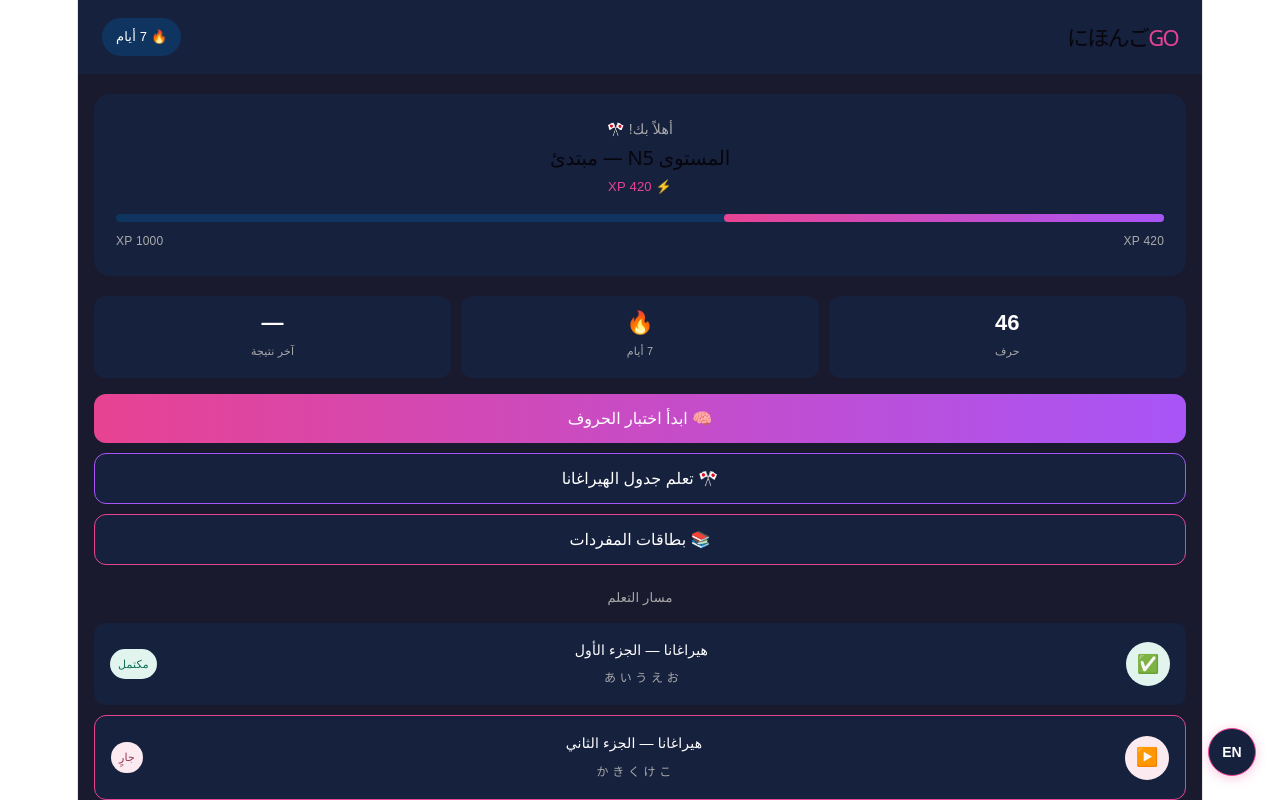
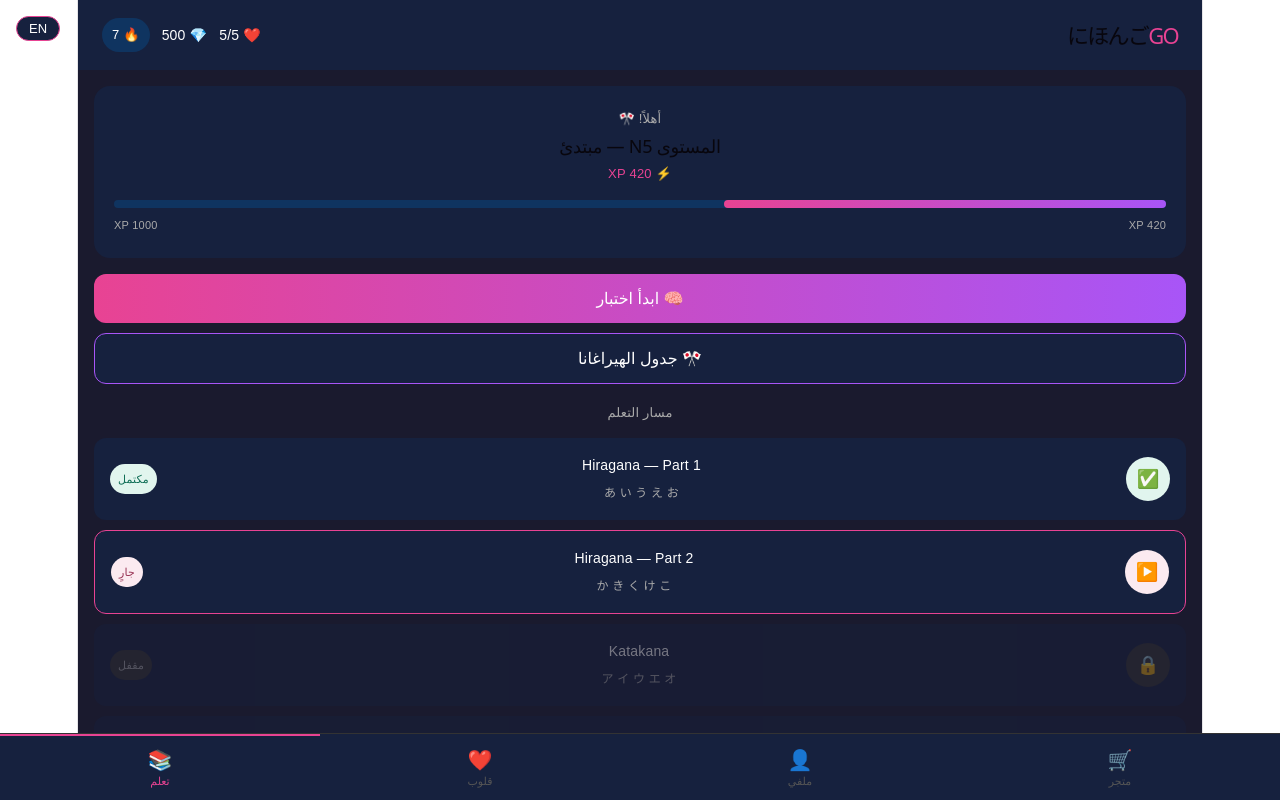
Before and after one commit to thatsabod/nihongo-app, a React (Vite) app: page / in a window 1280 px wide. Shown: the top 800 px of the page. Built offline with nearby package versions, Linux system fonts and the light colour scheme.

Commit message:
add localStorage save

```diff
--- a/src/App.jsx
+++ b/src/App.jsx
@@ -1,9 +1,7 @@
 import { useState, useEffect } from 'react'
 import { hiragana } from './data.js'
-import Home from './screens/Home.jsx'
 import Quiz from './screens/Quiz.jsx'
 import Result from './screens/Result.jsx'
-import Vocab from './screens/Vocab.jsx'
 import Letters from './screens/Letters.jsx'
 
 function shuffle(arr) {
@@ -12,44 +10,73 @@ function shuffle(arr) {
 
 const translations = {
   ar: {
-    welcome: 'أهلاً بك! 🎌',
-    level: 'المستوى N5 — مبتدئ',
-    startQuiz: '🧠 ابدأ اختبار الحروف',
-    learnChart: '🎌 تعلم جدول الهيراغانا',
-    vocab: '📚 بطاقات المفردات',
-    days: 'أيام',
-    characters: 'حرف',
-    lastScore: 'آخر نتيجة',
-    path: 'مسار التعلم',
+    learn: 'تعلم', hearts: 'قلوب', profile: 'ملفي', shop: 'متجر',
+    welcome: 'أهلاً! 🎌', level: 'المستوى N5 — مبتدئ',
+    startQuiz: '🧠 ابدأ اختبار', learnChart: '🎌 جدول الهيراغانا',
+    vocab: '📚 المفردات', days: 'أيام', chars: 'حرف', lastScore: 'آخر نتيجة',
+    path: 'مسار التعلم', done: 'مكتمل', inProgress: 'جارٍ', locked: 'مقفل',
+    noHearts: 'انتهت قلوبك!', wait: 'انتظر 5 ساعات أو اشتري من المتجر',
   },
   en: {
-    welcome: 'Welcome! 🎌',
-    level: 'Level N5 — Beginner',
-    startQuiz: '🧠 Start Character Quiz',
-    learnChart: '🎌 Learn Hiragana Chart',
-    vocab: '📚 Vocabulary Cards',
-    days: 'days',
-    characters: 'chars',
-    lastScore: 'last score',
-    path: 'Learning Path',
+    learn: 'Learn', hearts: 'Hearts', profile: 'Profile', shop: 'Shop',
+    welcome: 'Welcome! 🎌', level: 'Level N5 — Beginner',
+    startQuiz: '🧠 Start Quiz', learnChart: '🎌 Hiragana Chart',
+    vocab: '📚 Vocabulary', days: 'days', chars: 'chars', lastScore: 'last score',
+    path: 'Learning Path', done: 'Done', inProgress: 'In Progress', locked: 'Locked',
+    noHearts: 'No hearts left!', wait: 'Wait 5 hours or buy from shop',
   }
 }
 
+const ACHIEVEMENTS = [
+  { id: 'first',    icon: '⚡', label: 'First Quiz',    condition: (s) => s.totalQuizzes >= 1 },
+  { id: 'streak7',  icon: '🔥', label: '7 Day Streak',  condition: (s) => s.streak >= 7 },
+  { id: 'perfect',  icon: '🏆', label: 'Perfect Score',  condition: (s) => s.perfectScores >= 1 },
+  { id: 'master10', icon: '🎌', label: '10 Mastered',    condition: (s) => Object.values(s.progress).filter(v => v >= 10).length >= 10 },
+  { id: 'xp500',    icon: '💎', label: '500 XP',         condition: (s) => s.xp >= 500 },
+  { id: 'quiz10',   icon: '🌟', label: '10 Quizzes',     condition: (s) => s.totalQuizzes >= 10 },
+]
+
 export default function App() {
+  const [tab, setTab] = useState('learn')
   const [screen, setScreen] = useState('home')
   const [lang, setLang] = useState('ar')
   const [questions, setQuestions] = useState([])
   const [qIndex, setQIndex] = useState(0)
   const [selected, setSelected] = useState(null)
   const [score, setScore] = useState(0)
+  const [lastScore, setLastScore] = useState(0)
   const [xp, setXp] = useState(420)
   const [streak] = useState(7)
-  const [lastScore, setLastScore] = useState(0)
+  const [hearts, setHearts] = useState(5)
   const [progress, setProgress] = useState({})
+  const [totalQuizzes, setTotalQuizzes] = useState(0)
+  const [perfectScores, setPerfectScores] = useState(0)
+  const [gems, setGems] = useState(500)
 
+  // Load saved data
+  useEffect(() => {
+    const saved = JSON.parse(localStorage.getItem('nihongo-save') || '{}')
+    if (saved.xp)          setXp(saved.xp)
+    if (saved.hearts)      setHearts(saved.hearts)
+    if (saved.gems)        setGems(saved.gems)
+    if (saved.progress)    setProgress(saved.progress)
+    if (saved.totalQuizzes) setTotalQuizzes(saved.totalQuizzes)
+    if (saved.perfectScores) setPerfectScores(saved.perfectScores)
+    if (saved.lastScore)   setLastScore(saved.lastScore)
+  }, [])
+
+  // Save data on every change
+  useEffect(() => {
+    localStorage.setItem('nihongo-save', JSON.stringify({
+      xp, hearts, gems, progress, totalQuizzes, perfectScores, lastScore
+    }))
+  }, [xp, hearts, gems, progress, totalQuizzes, perfectScores, lastScore])
   const t = translations[lang]
 
+  const stats = { xp, streak, progress, totalQuizzes, perfectScores }
+
   const startQuiz = () => {
+    if (hearts <= 0) return
     setQuestions(shuffle(hiragana).slice(0, 10))
     setQIndex(0)
     setSelected(null)
@@ -66,6 +93,8 @@ export default function App() {
       setXp(x => x + 10)
       const kana = questions[qIndex].kana
       setProgress(p => ({ ...p, [kana]: Math.min((p[kana] || 0) + 1, 10) }))
+    } else {
+      setHearts(h => Math.max(h - 1, 0))
     }
   }
 
@@ -78,61 +107,33 @@ export default function App() {
         setQIndex(i => i + 1)
         setSelected(null)
       } else {
-        setLastScore(score + (isCorrect ? 1 : 0))
+        const finalScore = score + (isCorrect ? 1 : 0)
+        setLastScore(finalScore)
+        setTotalQuizzes(q => q + 1)
+        if (finalScore === questions.length) setPerfectScores(p => p + 1)
         setScreen('result')
       }
     }, delay)
     return () => clearTimeout(timer)
   }, [selected])
 
-  // Language toggle button — shown on every screen
   const LangBtn = () => (
-    <button
-      onClick={() => setLang(l => l === 'ar' ? 'en' : 'ar')}
-      style={{
-        position: 'fixed', bottom: '24px', right: '24px', zIndex: 999,
-        background: '#16213e', border: '1px solid #e84393',
-        borderRadius: '50%', width: '48px', height: '48px',
-        color: 'white', fontSize: '14px', fontWeight: '600',
-        cursor: 'pointer', boxShadow: '0 2px 12px rgba(232,67,147,0.3)'
-      }}>
+    <button onClick={() => setLang(l => l === 'ar' ? 'en' : 'ar')}
+      style={{ position: 'fixed', top: '16px', left: '16px', zIndex: 999, background: '#16213e', border: '1px solid #e84393', borderRadius: '20px', padding: '4px 12px', color: 'white', fontSize: '13px', cursor: 'pointer' }}>
       {lang === 'ar' ? 'EN' : 'ع'}
     </button>
   )
 
   if (screen === 'quiz') return (
     <>
-      <Quiz
-        questions={questions}
-        qIndex={qIndex}
-        selected={selected}
-        score={score}
-        xp={xp}
-        lang={lang}
-        onAnswer={handleAnswer}
-        onBack={() => setScreen('home')}
-      />
+      <Quiz questions={questions} qIndex={qIndex} selected={selected} score={score} xp={xp} hearts={hearts} lang={lang} onAnswer={handleAnswer} onBack={() => setScreen('home')} />
       <LangBtn />
     </>
   )
 
   if (screen === 'result') return (
     <>
-      <Result
-        score={lastScore}
-        total={questions.length}
-        xpEarned={lastScore * 10}
-        lang={lang}
-        onHome={() => setScreen('home')}
-        onRetry={startQuiz}
-      />
-      <LangBtn />
-    </>
-  )
-
-  if (screen === 'vocab') return (
-    <>
-      <Vocab lang={lang} onBack={() => setScreen('home')} />
+      <Result score={lastScore} total={questions.length} xpEarned={lastScore * 10} lang={lang} onHome={() => { setScreen('home'); setTab('learn') }} onRetry={startQuiz} />
       <LangBtn />
     </>
   )
@@ -144,87 +145,197 @@ export default function App() {
     </>
   )
 
-  return (
-    <>
-      <div style={{ minHeight: '100vh', background: '#1a1a2e', fontFamily: 'sans-serif', color: 'white', direction: lang === 'ar' ? 'rtl' : 'ltr' }}>
+  const xpPercent = Math.min((xp / 1000) * 100, 100)
 
-        {/* Header */}
+  // LEARN TAB
+  const LearnTab = () => (
+    <div style={{ paddingBottom: '80px' }}>
       <div style={{ background: '#16213e', padding: '18px 24px', display: 'flex', justifyContent: 'space-between', alignItems: 'center' }}>
-          <h1 style={{ margin: 0, fontSize: '22px' }}>
-            にほんご<span style={{ color: '#e84393' }}>GO</span>
-          </h1>
-          <div style={{ background: '#0f3460', padding: '6px 14px', borderRadius: '20px', fontSize: '13px' }}>
-            🔥 {streak} {t.days}
+        <h1 style={{ margin: 0, fontSize: '22px' }}>にほんご<span style={{ color: '#e84393' }}>GO</span></h1>
+        <div style={{ display: 'flex', gap: '12px', alignItems: 'center' }}>
+          <span style={{ fontSize: '14px' }}>❤️ {hearts}/5</span>
+          <span style={{ fontSize: '14px' }}>💎 {gems}</span>
+          <span style={{ background: '#0f3460', padding: '4px 10px', borderRadius: '20px', fontSize: '13px' }}>🔥 {streak}</span>
         </div>
       </div>
 
+      {/* No hearts warning */}
+      {hearts === 0 && (
+        <div style={{ margin: '16px', background: '#7a1f1f', borderRadius: '12px', padding: '14px 16px', textAlign: 'center' }}>
+          <p style={{ margin: '0 0 4px', fontWeight: '500' }}>{t.noHearts}</p>
+          <p style={{ margin: 0, fontSize: '13px', color: '#ffaaaa' }}>{t.wait}</p>
+        </div>
+      )}
+
       {/* XP Card */}
-        <div style={{ margin: '20px 16px', background: '#16213e', borderRadius: '16px', padding: '22px' }}>
-          <p style={{ color: '#aaa', margin: '0 0 4px', fontSize: '14px' }}>{t.welcome}</p>
-          <h2 style={{ margin: '0 0 4px', fontSize: '20px' }}>{t.level}</h2>
-          <p style={{ color: '#e84393', fontSize: '13px', margin: '0 0 14px' }}>⚡ {xp} XP</p>
+      <div style={{ margin: '16px', background: '#16213e', borderRadius: '16px', padding: '20px' }}>
+        <p style={{ color: '#aaa', margin: '0 0 4px', fontSize: '13px' }}>{t.welcome}</p>
+        <h2 style={{ margin: '0 0 4px', fontSize: '18px' }}>{t.level}</h2>
+        <p style={{ color: '#e84393', fontSize: '13px', margin: '0 0 12px' }}>⚡ {xp} XP</p>
         <div style={{ background: '#0f3460', borderRadius: '8px', height: '8px' }}>
-            <div style={{ background: 'linear-gradient(90deg,#e84393,#a855f7)', width: `${Math.min((xp / 1000) * 100, 100)}%`, height: '100%', borderRadius: '8px', transition: 'width 0.5s' }} />
+          <div style={{ background: 'linear-gradient(90deg,#e84393,#a855f7)', width: `${xpPercent}%`, height: '100%', borderRadius: '8px', transition: 'width 0.5s' }} />
         </div>
-          <div style={{ display: 'flex', justifyContent: 'space-between', fontSize: '12px', color: '#aaa', marginTop: '6px' }}>
+        <div style={{ display: 'flex', justifyContent: 'space-between', fontSize: '11px', color: '#aaa', marginTop: '4px' }}>
           <span>{xp} XP</span><span>1000 XP</span>
         </div>
       </div>
 
-        {/* Stats */}
-        <div style={{ display: 'grid', gridTemplateColumns: '1fr 1fr 1fr', gap: '10px', padding: '0 16px', marginBottom: '16px' }}>
-          {[
-            ['46', t.characters],
-            ['🔥', `${streak} ${t.days}`],
-            [lastScore > 0 ? lastScore : '—', t.lastScore]
-          ].map(([val, label], i) => (
-            <div key={i} style={{ background: '#16213e', borderRadius: '12px', padding: '14px', textAlign: 'center' }}>
-              <div style={{ fontSize: '22px', fontWeight: '600' }}>{val}</div>
-              <div style={{ fontSize: '11px', color: '#aaa', marginTop: '2px' }}>{label}</div>
-            </div>
-          ))}
-        </div>
-
       {/* Buttons */}
-        <div style={{ padding: '0 16px', marginBottom: '20px', display: 'flex', flexDirection: 'column', gap: '10px' }}>
-          <button onClick={startQuiz}
-            style={{ width: '100%', padding: '15px', background: 'linear-gradient(90deg,#e84393,#a855f7)', border: 'none', borderRadius: '12px', color: 'white', fontSize: '16px', fontWeight: '500', cursor: 'pointer' }}>
-            {t.startQuiz}
+      <div style={{ padding: '0 16px', display: 'flex', flexDirection: 'column', gap: '10px', marginBottom: '16px' }}>
+        <button onClick={startQuiz} disabled={hearts === 0}
+          style={{ width: '100%', padding: '15px', background: hearts === 0 ? '#333' : 'linear-gradient(90deg,#e84393,#a855f7)', border: 'none', borderRadius: '12px', color: hearts === 0 ? '#666' : 'white', fontSize: '16px', fontWeight: '500', cursor: hearts === 0 ? 'not-allowed' : 'pointer' }}>
+          {t.startQuiz} {hearts === 0 ? '🚫' : ''}
         </button>
         <button onClick={() => setScreen('letters')}
           style={{ width: '100%', padding: '15px', background: '#16213e', border: '1px solid #a855f7', borderRadius: '12px', color: 'white', fontSize: '16px', cursor: 'pointer' }}>
           {t.learnChart}
         </button>
-          <button onClick={() => setScreen('vocab')}
-            style={{ width: '100%', padding: '15px', background: '#16213e', border: '1px solid #e84393', borderRadius: '12px', color: 'white', fontSize: '16px', cursor: 'pointer' }}>
-            {t.vocab}
-          </button>
       </div>
 
       {/* Learning Path */}
-        <div style={{ padding: '0 16px 80px' }}>
+      <div style={{ padding: '0 16px' }}>
         <p style={{ color: '#aaa', fontSize: '13px', marginBottom: '12px' }}>{t.path}</p>
         {[
-            { icon: '✅', bg: '#e1f5ee', title: lang === 'ar' ? 'هيراغانا — الجزء الأول' : 'Hiragana — Part 1', sub: 'あ い う え お', badge: lang === 'ar' ? 'مكتمل' : 'Done', badgeBg: '#e1f5ee', badgeColor: '#0f6e56', border: 'none', opacity: 1 },
-            { icon: '▶️', bg: '#fbeaf0', title: lang === 'ar' ? 'هيراغانا — الجزء الثاني' : 'Hiragana — Part 2', sub: 'か き く け こ', badge: lang === 'ar' ? 'جارٍ' : 'In Progress', badgeBg: '#fbeaf0', badgeColor: '#993556', border: '1px solid #e84393', opacity: 1 },
-            { icon: '🔒', bg: '#333', title: 'Katakana', sub: 'ア イ ウ エ オ', badge: lang === 'ar' ? 'مقفل' : 'Locked', badgeBg: '#333', badgeColor: '#aaa', border: 'none', opacity: 0.4 },
-            { icon: '🔒', bg: '#333', title: lang === 'ar' ? 'كانجي — المستوى الأول' : 'Kanji — Level 1', sub: '日 月 火 水 木', badge: lang === 'ar' ? 'مقفل' : 'Locked', badgeBg: '#333', badgeColor: '#aaa', border: 'none', opacity: 0.4 },
+          { icon: '✅', bg: '#e1f5ee', title: 'Hiragana — Part 1', sub: 'あ い う え お', badge: t.done, badgeBg: '#e1f5ee', badgeColor: '#0f6e56', border: 'none', opacity: 1 },
+          { icon: '▶️', bg: '#fbeaf0', title: 'Hiragana — Part 2', sub: 'か き く け こ', badge: t.inProgress, badgeBg: '#fbeaf0', badgeColor: '#993556', border: '1px solid #e84393', opacity: 1 },
+          { icon: '🔒', bg: '#333', title: 'Katakana', sub: 'ア イ ウ エ オ', badge: t.locked, badgeBg: '#333', badgeColor: '#aaa', border: 'none', opacity: 0.4 },
+          { icon: '🔒', bg: '#333', title: 'Kanji — Level 1', sub: '日 月 火 水 木', badge: t.locked, badgeBg: '#333', badgeColor: '#aaa', border: 'none', opacity: 0.4 },
         ].map((item, i) => (
           <div key={i} style={{ background: '#16213e', borderRadius: '12px', padding: '14px 16px', marginBottom: '10px', display: 'flex', alignItems: 'center', gap: '12px', border: item.border, opacity: item.opacity }}>
-              <div style={{ width: '44px', height: '44px', borderRadius: '50%', background: item.bg, display: 'flex', alignItems: 'center', justifyContent: 'center', fontSize: '18px', flexShrink: 0 }}>
-                {item.icon}
-              </div>
+            <div style={{ width: '44px', height: '44px', borderRadius: '50%', background: item.bg, display: 'flex', alignItems: 'center', justifyContent: 'center', fontSize: '18px', flexShrink: 0 }}>{item.icon}</div>
             <div style={{ flex: 1 }}>
               <div style={{ fontWeight: '500', fontSize: '14px' }}>{item.title}</div>
               <div style={{ color: '#aaa', fontSize: '12px', marginTop: '2px' }}>{item.sub}</div>
             </div>
-              <span style={{ background: item.badgeBg, color: item.badgeColor, fontSize: '11px', padding: '2px 8px', borderRadius: '20px', whiteSpace: 'nowrap' }}>
-                {item.badge}
-              </span>
+            <span style={{ background: item.badgeBg, color: item.badgeColor, fontSize: '11px', padding: '2px 8px', borderRadius: '20px', whiteSpace: 'nowrap' }}>{item.badge}</span>
           </div>
         ))}
       </div>
     </div>
+  )
+
+  // HEARTS TAB
+  const HeartsTab = () => (
+    <div style={{ padding: '24px 16px 80px', textAlign: 'center' }}>
+      <h2 style={{ fontSize: '20px', marginBottom: '24px' }}>❤️ {t.hearts}</h2>
+      <div style={{ fontSize: '80px', marginBottom: '16px' }}>
+        {Array.from({ length: 5 }).map((_, i) => (
+          <span key={i} style={{ opacity: i < hearts ? 1 : 0.2 }}>❤️</span>
+        ))}
+      </div>
+      <p style={{ color: '#aaa', fontSize: '14px', marginBottom: '32px' }}>
+        {hearts === 5 ? (lang === 'ar' ? 'قلوبك مكتملة!' : 'Full hearts!') : `${hearts}/5 ${lang === 'ar' ? 'قلوب متبقية' : 'hearts remaining'}`}
+      </p>
+      <div style={{ background: '#16213e', borderRadius: '16px', padding: '20px', marginBottom: '16px', textAlign: 'right' }}>
+        <div style={{ display: 'flex', justifyContent: 'space-between', alignItems: 'center' }}>
+          <span style={{ fontSize: '13px', color: '#aaa' }}>+1 {lang === 'ar' ? 'قلب' : 'heart'}</span>
+          <div>
+            <p style={{ margin: '0', fontWeight: '500' }}>{lang === 'ar' ? 'تمرين' : 'Practice'}</p>
+            <p style={{ margin: '0', fontSize: '12px', color: '#aaa' }}>{lang === 'ar' ? 'اجب صح لتكسب قلب' : 'Answer correctly to earn'}</p>
+          </div>
+          <span style={{ fontSize: '28px' }}>📝</span>
+        </div>
+      </div>
+      <button onClick={() => { if (gems >= 350 && hearts < 5) { setGems(g => g - 350); setHearts(5) } }}
+        disabled={gems < 350 || hearts === 5}
+        style={{ width: '100%', padding: '15px', background: gems >= 350 && hearts < 5 ? 'linear-gradient(90deg,#e84393,#a855f7)' : '#333', border: 'none', borderRadius: '12px', color: gems >= 350 && hearts < 5 ? 'white' : '#666', fontSize: '16px', cursor: gems >= 350 && hearts < 5 ? 'pointer' : 'not-allowed' }}>
+        💎 350 — {lang === 'ar' ? 'أعد تعبئة القلوب' : 'Refill Hearts'}
+      </button>
+    </div>
+  )
+
+  // PROFILE TAB
+  const ProfileTab = () => (
+    <div style={{ padding: '24px 16px 80px' }}>
+      <div style={{ textAlign: 'center', marginBottom: '24px' }}>
+        <div style={{ width: '80px', height: '80px', borderRadius: '50%', background: 'linear-gradient(135deg,#e84393,#a855f7)', display: 'flex', alignItems: 'center', justifyContent: 'center', fontSize: '36px', margin: '0 auto 12px' }}>🧑</div>
+        <h2 style={{ margin: '0 0 4px', fontSize: '20px' }}>Abdalla</h2>
+        <p style={{ color: '#aaa', fontSize: '13px', margin: 0 }}>@thatsabod</p>
+      </div>
+
+      {/* Stats */}
+      <div style={{ display: 'grid', gridTemplateColumns: '1fr 1fr 1fr', gap: '10px', marginBottom: '24px' }}>
+        {[['⚡', xp, 'XP'], ['🔥', streak, lang === 'ar' ? 'أيام' : 'Days'], ['🏆', totalQuizzes, lang === 'ar' ? 'اختبار' : 'Quizzes']].map(([icon, val, label], i) => (
+          <div key={i} style={{ background: '#16213e', borderRadius: '12px', padding: '14px', textAlign: 'center' }}>
+            <div style={{ fontSize: '20px' }}>{icon}</div>
+            <div style={{ fontSize: '22px', fontWeight: '600', margin: '4px 0 2px' }}>{val}</div>
+            <div style={{ fontSize: '11px', color: '#aaa' }}>{label}</div>
+          </div>
+        ))}
+      </div>
+
+      {/* Achievements */}
+      <h3 style={{ fontSize: '16px', marginBottom: '12px', color: '#aaa' }}>{lang === 'ar' ? 'الإنجازات' : 'Achievements'}</h3>
+      <div style={{ display: 'grid', gridTemplateColumns: 'repeat(3, 1fr)', gap: '10px' }}>
+        {ACHIEVEMENTS.map((a) => {
+          const unlocked = a.condition(stats)
+          return (
+            <div key={a.id} style={{ background: '#16213e', borderRadius: '12px', padding: '14px', textAlign: 'center', opacity: unlocked ? 1 : 0.35, border: unlocked ? '1px solid #e84393' : '0.5px solid #333' }}>
+              <div style={{ fontSize: '28px', marginBottom: '4px' }}>{a.icon}</div>
+              <div style={{ fontSize: '11px', color: unlocked ? '#e84393' : '#aaa' }}>{a.label}</div>
+            </div>
+          )
+        })}
+      </div>
+    </div>
+  )
+
+  // SHOP TAB
+  const ShopTab = () => (
+    <div style={{ padding: '24px 16px 80px' }}>
+      <div style={{ display: 'flex', justifyContent: 'space-between', alignItems: 'center', marginBottom: '20px' }}>
+        <h2 style={{ margin: 0, fontSize: '20px' }}>{lang === 'ar' ? 'المتجر' : 'Shop'}</h2>
+        <span style={{ background: '#16213e', padding: '6px 14px', borderRadius: '20px', fontSize: '14px' }}>💎 {gems}</span>
+      </div>
+
+      <p style={{ color: '#aaa', fontSize: '13px', marginBottom: '16px' }}>{lang === 'ar' ? 'تعزيزات القوة' : 'Power-Ups'}</p>
+
+      {[
+        { icon: '❤️', name: lang === 'ar' ? 'إعادة تعبئة القلوب' : 'Heart Refill', desc: lang === 'ar' ? 'استعد قلوبك كاملة' : 'Regain full hearts', cost: 350, action: () => { if (gems >= 350) { setGems(g => g - 350); setHearts(5) } } },
+        { icon: '🛡️', name: lang === 'ar' ? 'درع القلب' : 'Heart Shield', desc: lang === 'ar' ? '30 دقيقة بدون خسارة قلوب' : '30 min no heart loss', cost: 200, action: () => { if (gems >= 200) setGems(g => g - 200) } },
+        { icon: '⚡', name: lang === 'ar' ? 'XP مضاعف' : 'XP Boost', desc: lang === 'ar' ? 'ضاعف XP لمدة ساعة' : 'Double XP for 1 hour', cost: 150, action: () => { if (gems >= 150) setGems(g => g - 150) } },
+        { icon: '🎯', name: lang === 'ar' ? 'تجميد السلسلة' : 'Streak Freeze', desc: lang === 'ar' ? 'احتفظ بسلسلتك ليوم' : 'Keep streak for 1 day', cost: 200, action: () => { if (gems >= 200) setGems(g => g - 200) } },
+      ].map((item, i) => (
+        <div key={i} style={{ background: '#16213e', borderRadius: '12px', padding: '16px', marginBottom: '10px', display: 'flex', alignItems: 'center', gap: '12px' }}>
+          <div style={{ fontSize: '32px', flexShrink: 0 }}>{item.icon}</div>
+          <div style={{ flex: 1 }}>
+            <div style={{ fontWeight: '500', fontSize: '14px' }}>{item.name}</div>
+            <div style={{ fontSize: '12px', color: '#aaa', marginTop: '2px' }}>{item.desc}</div>
+          </div>
+          <button onClick={item.action} disabled={gems < item.cost}
+            style={{ padding: '8px 14px', background: gems >= item.cost ? 'linear-gradient(90deg,#e84393,#a855f7)' : '#333', border: 'none', borderRadius: '20px', color: gems >= item.cost ? 'white' : '#666', fontSize: '13px', cursor: gems >= item.cost ? 'pointer' : 'not-allowed', whiteSpace: 'nowrap' }}>
+            💎 {item.cost}
+          </button>
+        </div>
+      ))}
+    </div>
+  )
+
+  return (
+    <>
+      <div style={{ minHeight: '100vh', background: '#1a1a2e', fontFamily: 'sans-serif', color: 'white', direction: lang === 'ar' ? 'rtl' : 'ltr' }}>
+        {tab === 'learn'   && <LearnTab />}
+        {tab === 'hearts'  && <HeartsTab />}
+        {tab === 'profile' && <ProfileTab />}
+        {tab === 'shop'    && <ShopTab />}
+      </div>
+
+      {/* Bottom Nav */}
+      <div style={{ position: 'fixed', bottom: 0, left: 0, right: 0, background: '#16213e', borderTop: '0.5px solid #333', display: 'flex', zIndex: 100 }}>
+        {[
+          { id: 'learn',   icon: '📚', label: t.learn },
+          { id: 'hearts',  icon: '❤️', label: t.hearts },
+          { id: 'profile', icon: '👤', label: t.profile },
+          { id: 'shop',    icon: '🛒', label: t.shop },
+        ].map((item) => (
+          <button key={item.id} onClick={() => setTab(item.id)}
+            style={{ flex: 1, padding: '12px 4px', background: 'none', border: 'none', color: tab === item.id ? '#e84393' : '#555', cursor: 'pointer', display: 'flex', flexDirection: 'column', alignItems: 'center', gap: '3px', borderTop: tab === item.id ? '2px solid #e84393' : '2px solid transparent', transition: 'all 0.15s' }}>
+            <span style={{ fontSize: '20px' }}>{item.icon}</span>
+            <span style={{ fontSize: '11px', fontWeight: tab === item.id ? '500' : '400' }}>{item.label}</span>
+          </button>
+        ))}
+      </div>
+
       <LangBtn />
     </>
   )
```
Lines whose indentation alone changed are shown as unchanged.
